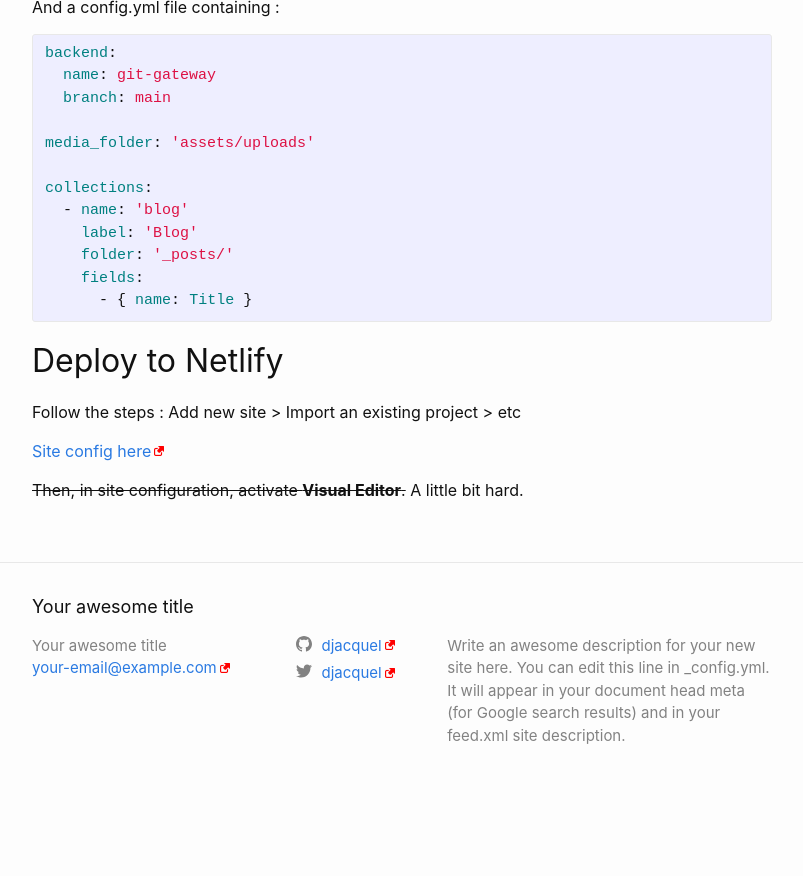
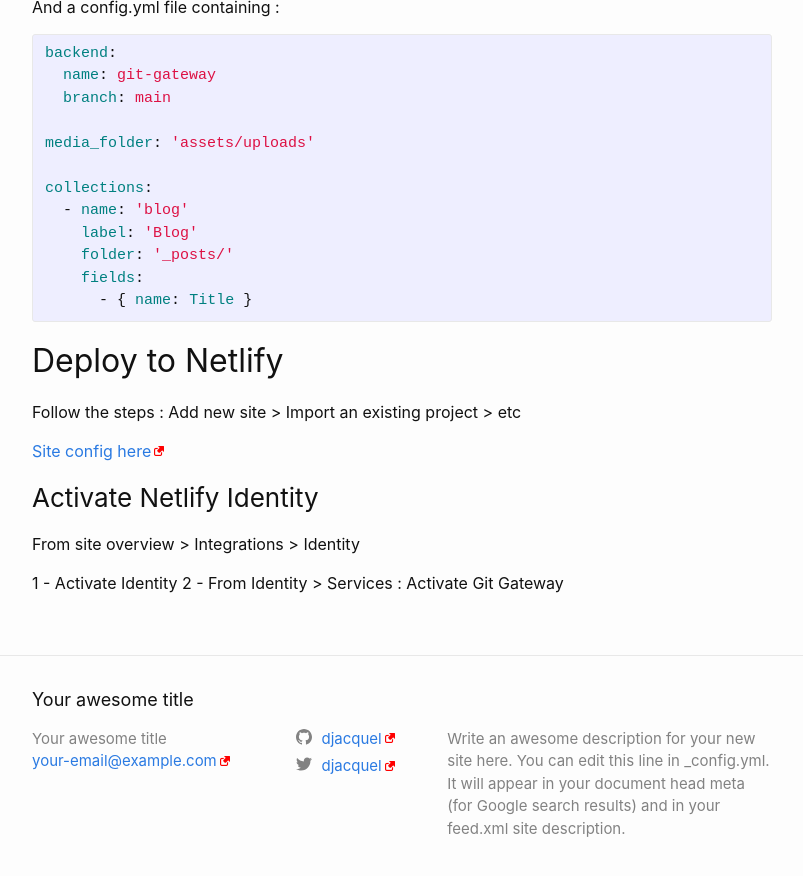
Before and after one commit to numerique-lde52/cdt, a Jekyll site: the page built from _posts/2024-09-03-welcome-to-jekyll.markdown, in a window 1280 px wide and 900 px high, scrolled down 976 px. Shown: the top 876 px of the window, without its empty margins (238-1041 px from the left). Built offline with Jekyll 4.4.1, drawn with Linux system fonts in a browser that asks for light colours; before the commit the page ends 1783 px from its top, so only the background shows below that.

Commit message:
install doc edit

```diff
--- a/_posts/2024-09-03-welcome-to-jekyll.markdown
+++ b/_posts/2024-09-03-welcome-to-jekyll.markdown
@@ -63,4 +63,9 @@
 
 [Site config here](https://app.netlify.com/sites/jekyll-decap-cms/overview)
 
-~~Then, in site configuration, activate __Visual Editor__.~~ A little bit hard.
+### Activate Netlify Identity
+
+From site overview > Integrations > Identity
+
+ 1 - Activate Identity
+ 2 - From Identity > Services : Activate Git Gateway
```
